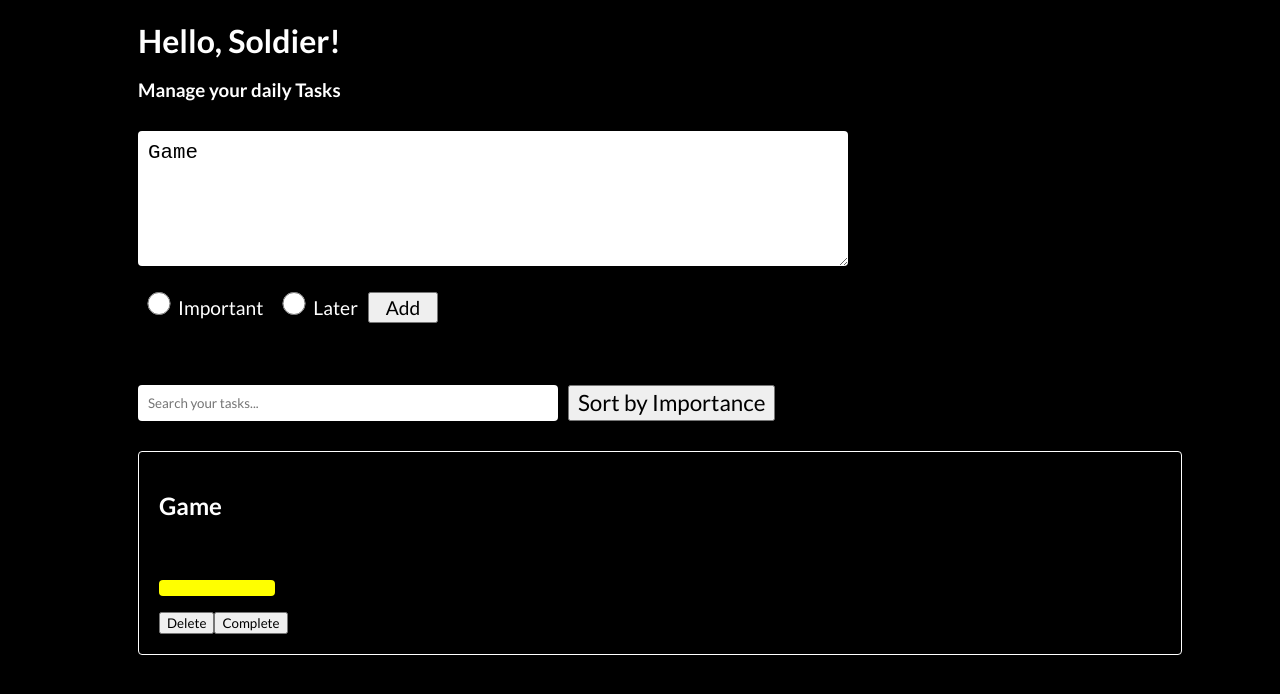
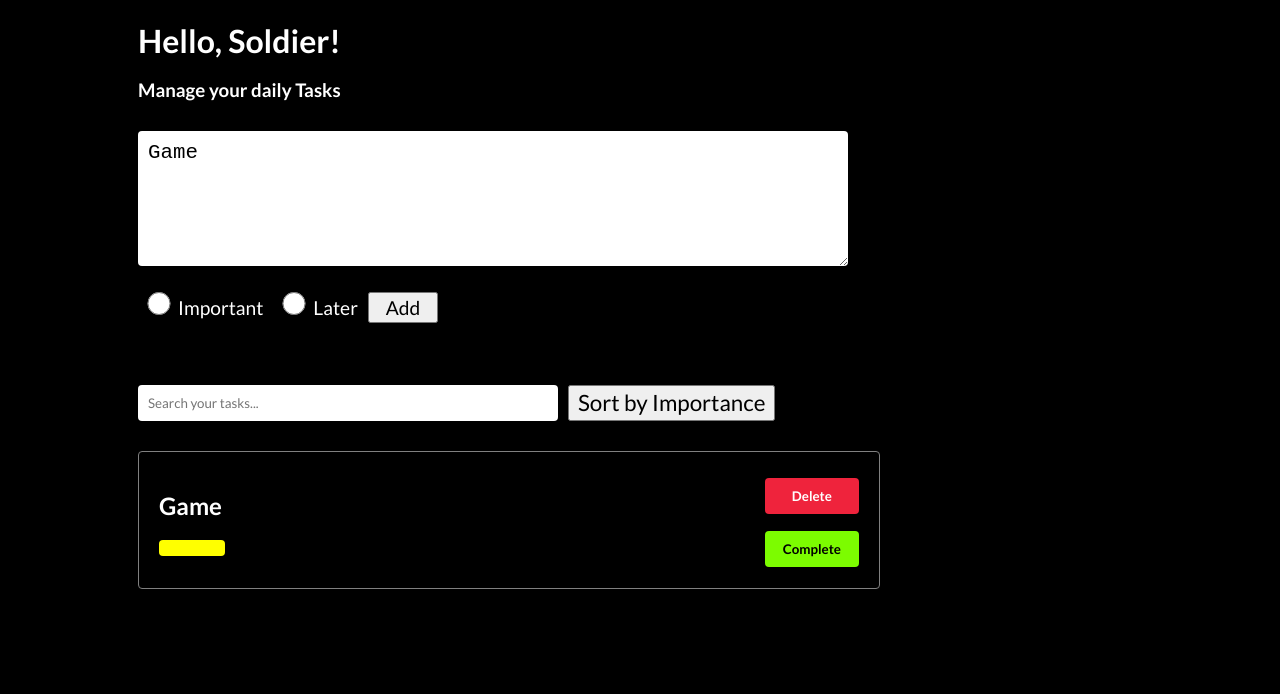
Before and after one commit to Asifmahmud436/Todo, a React (Vite) app: page / in a window 1280 px wide. Both pictures are taken after a click on the button "Add". Shown: the top 694 px of the page. Built offline with nearby package versions, Linux system fonts and the light colour scheme.

Commit message:
finished the task design

```diff
--- a/src/App.css
+++ b/src/App.css
@@ -7,46 +7,7 @@ body{
   padding: 0;
   border: 0;
 }
-.task {
-  border: 1px solid white;
-  padding: 20px;
-  border-radius: 4px;
-  margin-bottom: 10px;
-}
-.task-red{
-  color: white;
-  background-color: red;
-  width: 100px;
-  padding:  8px;
-  display: flex;
-  align-items: center;
-  justify-content: center;
-  border-radius: 4px;
-}
-.task-yellow{
-  color: black;
-  background-color: yellow;
-  width: 100px;
-  padding:8px;
-  display: flex;
-  align-items: center;
-  justify-content: center;
-  border-radius: 4px;
-}
-.task h2{
-  margin-bottom: 60px;
-}
-.task-container{
-  max-width: 1044px;
-  padding-left: 40px;
-  margin: 0 auto;
-  margin-bottom: 30px;
-  display: flex;
-  flex-direction: column;
-}
-.task-done{
-  text-decoration: line-through;
-}
+
 form{
   font-family: "Lato", serif;
 }
@@ -120,3 +81,79 @@ form button{
   padding: 2px 8px;
   font-size: 1.4rem;
 }
+
+.task {
+  border: 1px solid gray;
+  padding: 20px;
+  border-radius: 4px;
+  margin-bottom: 10px;
+  max-width: 700px;
+  display: flex;
+  justify-content: space-between;
+  align-items: center;
+
+}
+.task-red{
+  font-size: .7rem;
+  color: white;
+  background-color: red;
+  width: 50px;
+  padding:  8px;
+  display: flex;
+  align-items: center;
+  justify-content: center;
+  border-radius: 4px;
+}
+.task-yellow{
+  font-size: .7rem;
+  color: black;
+  background-color: yellow;
+  width: 50px;
+  padding:8px;
+  display: flex;
+  align-items: center;
+  justify-content: center;
+  border-radius: 4px;
+}
+.task h2{
+  margin-bottom: 20px;
+}
+.task-container{
+  max-width: 1044px;
+  padding-left: 40px;
+  margin: 0 auto;
+  margin-bottom: 30px;
+  display: flex;
+  flex-direction: column;
+}
+.task-done{
+  text-decoration: line-through;
+}
+.task-btn{
+  display: flex;
+  flex-direction: column;
+  gap:12px;
+  /* align-items: start; */
+  /* justify-content: baseline; */
+}
+
+.task-btn button{
+  /* margin-bottom: 20px; */
+  /* font-size: 1.3rem; */
+  padding: 10px 18px;
+  margin-top: 5px;
+  color: white;
+  background-color: blue;
+  font-weight: 600;
+  border: none;
+  border-radius: 4px;
+}
+
+.task-btn .complete{
+  background-color: lawngreen;
+  color: black;
+}
+.task-btn .delete{
+  background-color: #EF233C;
+  color: white;
+}
--- a/src/Task.jsx
+++ b/src/Task.jsx
@@ -1,10 +1,14 @@
 export default function Task(props){
     return(
         <div className="task">
-            <h2 className={props.isComplete ? 'task-done':''}>{props.work}</h2>
-            <p className={props.priority=='important' ? 'task-red':'task-yellow'}>{props.priority}</p>
-            <button onClick={props.delete}>Delete</button>
-            <button onClick={props.finished}>Complete</button>
+            <div>
+                <h2 className={props.isComplete ? 'task-done':''}>{props.work}</h2>
+                <p className={props.priority=='important' ? 'task-red':'task-yellow'}>{props.priority}</p>
+            </div>
+            <div className="task-btn">
+                <button className="delete" onClick={props.delete}>Delete</button>
+                <button className="complete" onClick={props.finished}>Complete</button>
+            </div>
         </div>
     )
 }
```
